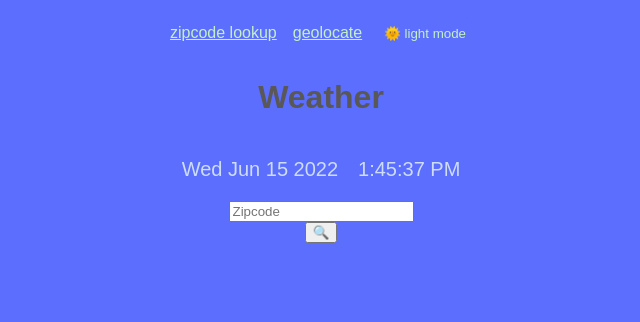
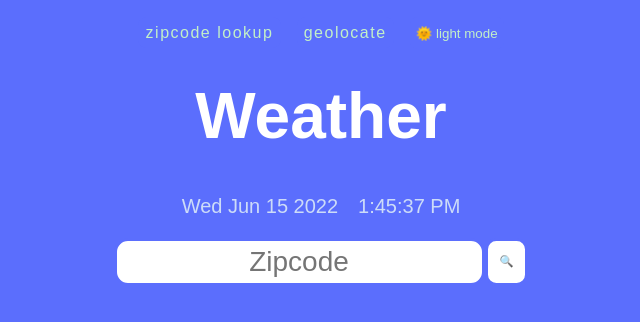
Before and after one commit to vickyphung/weather-react, a React (Create React App) app: page / in a window 1280 px wide. Shown: the top 322 px of the page, without its empty margins (327-967 px from the left). Built offline with nearby package versions, Linux system fonts and the light colour scheme; no server answers.

Commit message:
removed favicon from manifest.json

```diff
--- a/src/App.css
+++ b/src/App.css
@@ -86,3 +86,96 @@
   -webkit-box-shadow: inset 0 0 6px rgba(0,0,0,0.5);
   box-shadow: inset 0 0 6px rgba(0,0,0,0.5);
 }
+
+a {
+  text-decoration: none;
+  border-radius: .25em;
+  padding: .45rem;
+  background-color: rgb(233, 210, 241);
+  letter-spacing: 1.5px;
+  font-weight: 500;
+}
+
+.homeContent {
+  display: flex;
+  flex-direction: column;
+  justify-content: center;
+  align-items: center;
+  width: 100%;
+  height: auto;
+}
+
+.title {
+  font-size: 2em;
+  padding: 1rem;
+  border-radius: 5px;
+  color: white;
+}
+
+.dateSearch {
+  display: flex;
+  justify-content: space-around;
+  flex-direction: column;
+}
+
+.zipData{
+  display: flex;
+  gap: 2rem;
+  letter-spacing: .25px;
+  font-size: 1rem;
+  font-weight: bold;
+}
+
+.search {
+  display: flex;
+  flex-direction: column;
+  justify-content: center;
+  align-items: center;
+  background-color: #b2bbfc ;
+  color: white;
+  border-radius: 2em;
+  width: 400px;
+  padding: 1em;
+}
+
+.searchForm {
+  display: flex;
+}
+
+
+.searchCoordForm {
+  padding: 2px;
+  text-align: center;
+  background-color: white ;
+  border: 3px solid #5b6efd;
+  border-radius: .5em;
+  color: #191414;
+  font-size: 1.75rem;
+}
+
+
+input[type=submit] {
+  padding: 12px;
+  border: 3px solid #5b6efd;
+  background-color: white;
+  cursor:pointer;
+  border-radius: 1em;
+  font-size: .7em;
+  height: 48px;
+}
+
+  input[type=submit]:hover {
+    background-color: #5b6efd;
+  }
+
+
+  .geolocate {
+    display: flex;
+    flex-direction: column;
+    font-family: Arial, Helvetica, sans-serif;
+    line-height: 2.5rem;
+    font-size: 3vw;
+    padding: 5rem;
+    border-radius: 5em;
+    border: 5px solid gray;
+  }
```
Also changed, not shown: public/manifest.json.
